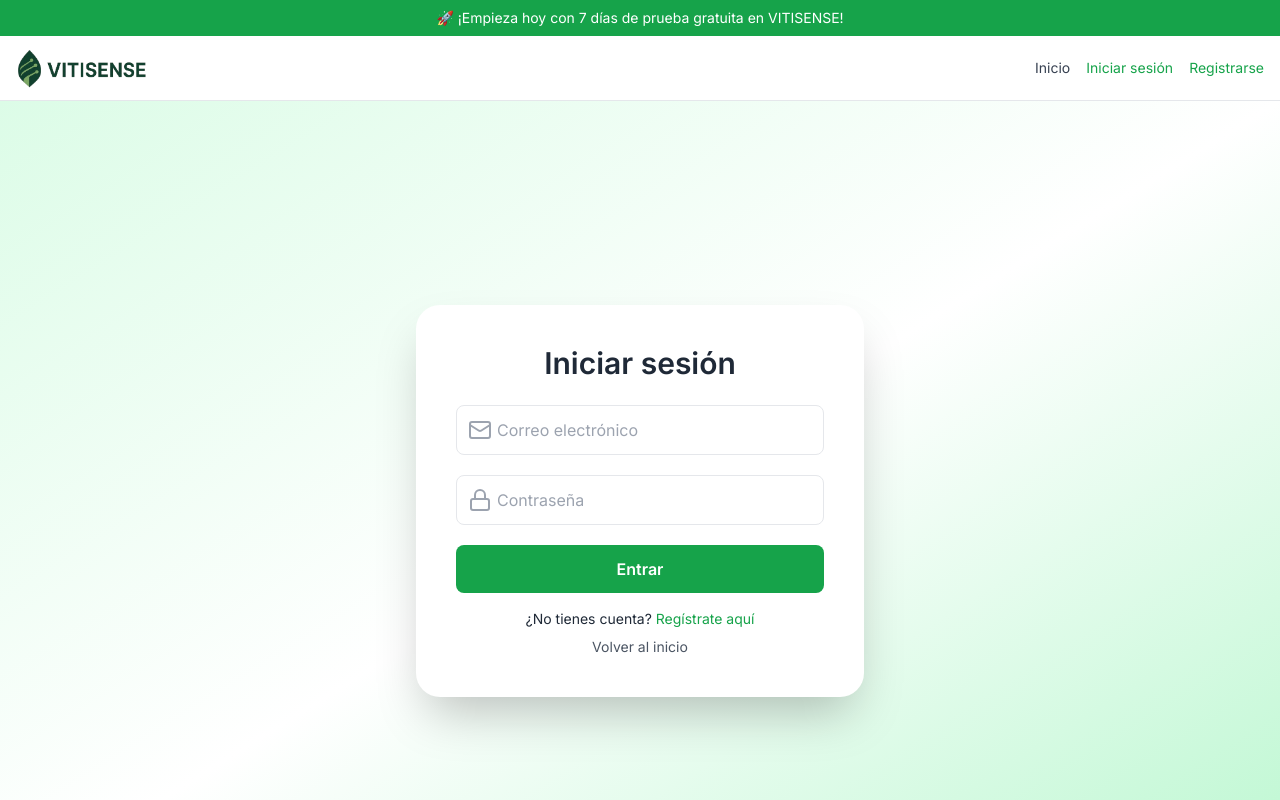
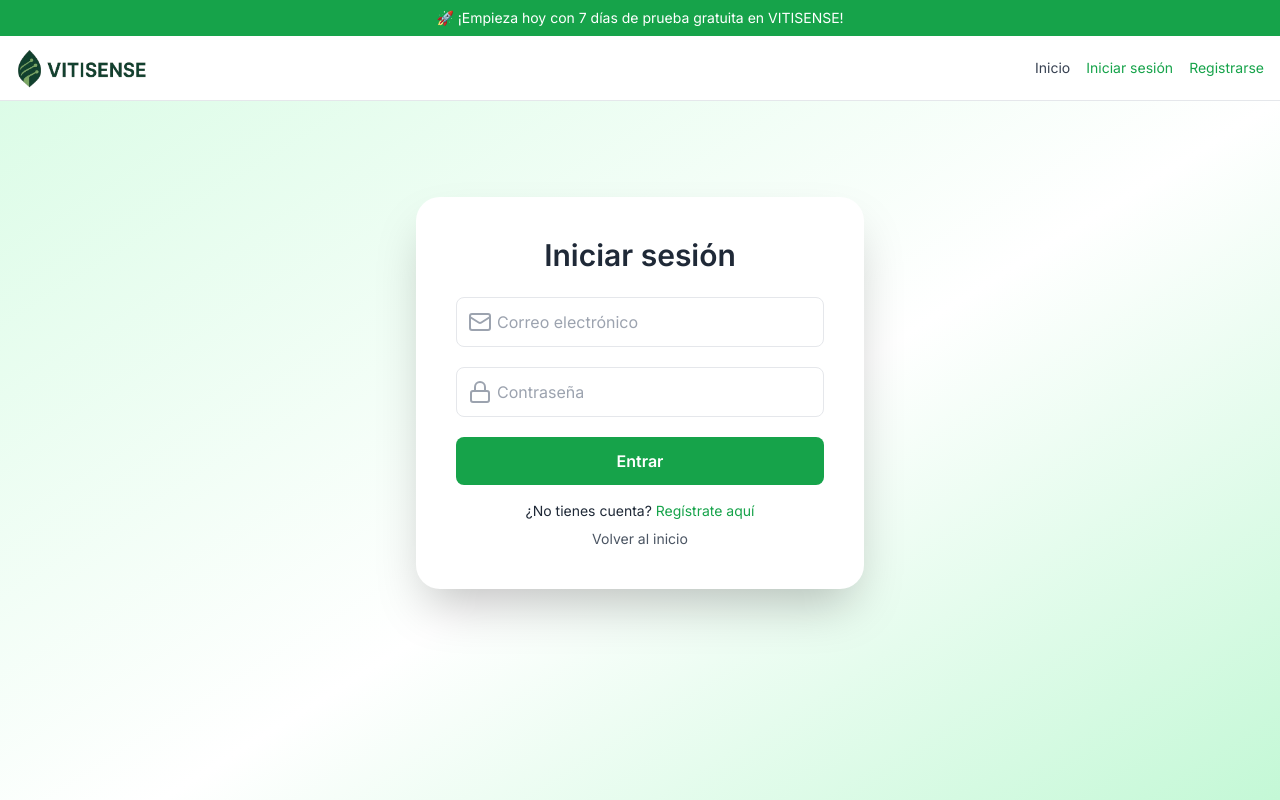
Before and after one commit to vitisenselopez/vitisense-frontend, a React (Vite) app: page /login in a window 1280 px wide. Built offline with nearby package versions, Linux system fonts and the light colour scheme; no server answers.

Commit message:
💚 Ajuste de diseño en login: caja más arriba

```diff
--- a/src/pages/Login.jsx
+++ b/src/pages/Login.jsx
@@ -40,7 +40,7 @@ function Login() {
 
   return (
     <div className="min-h-screen bg-gradient-to-br from-green-100 via-white to-green-200 px-4 sm:px-6 md:px-10">
-      <div className="flex items-center justify-center min-h-screen">
+      <div className="flex items-start justify-center min-h-screen pt-24">
         <div className="bg-white w-full max-w-md p-6 sm:p-8 md:p-10 rounded-2xl shadow-2xl">
           <h2 className="text-2xl sm:text-3xl font-extrabold text-center text-gray-800 mb-6">
             Iniciar sesión
```
